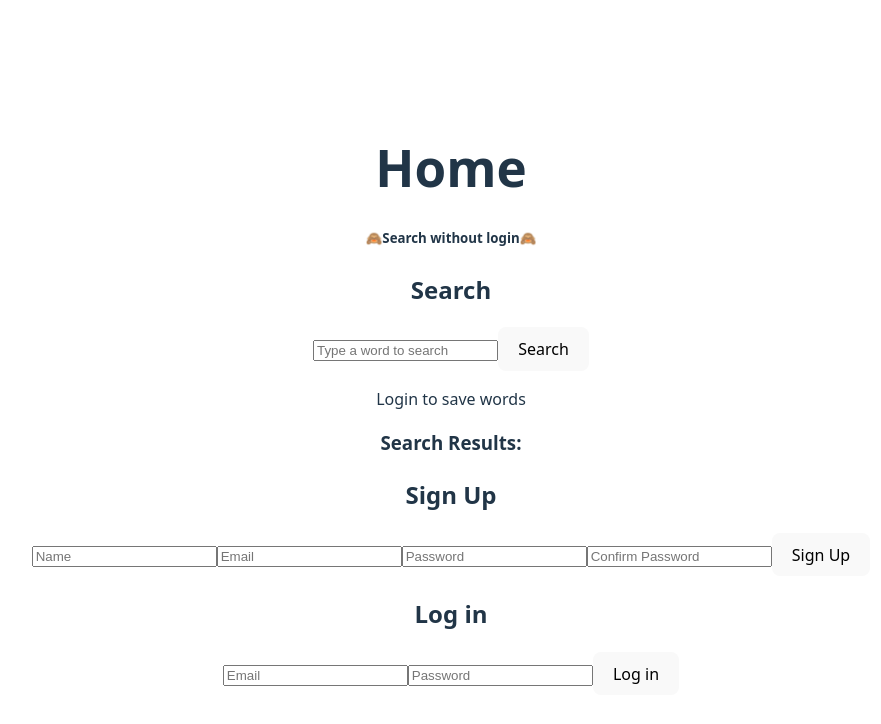
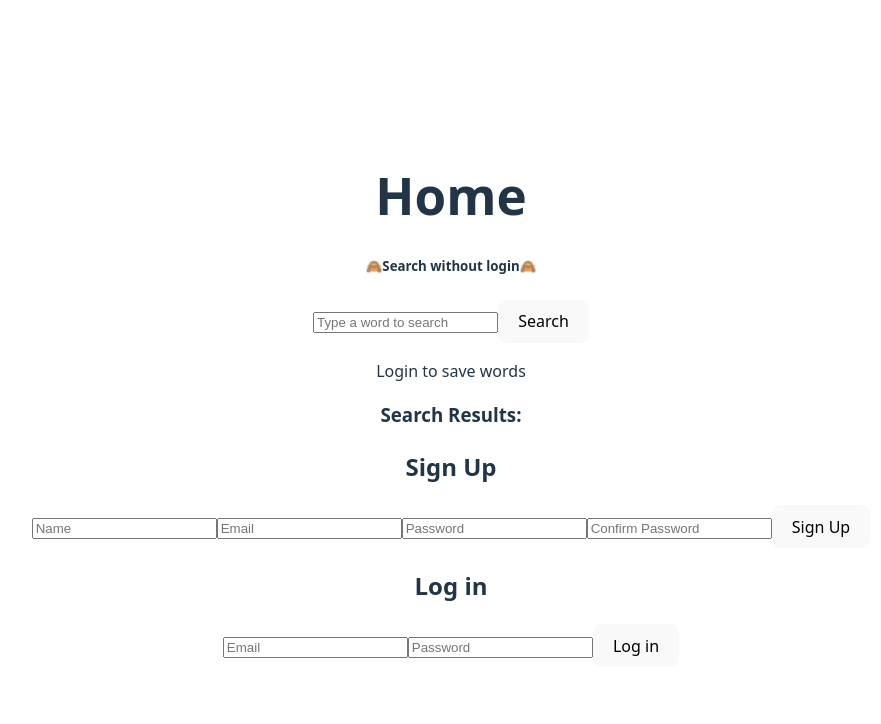
Before and after one commit to minami-77/my-dictionary-frontend, a React (Vite) app: page / in a window 1280 px wide. Shown: the top 724 px of the page, without its empty margins (189-1070 px from the left). Built offline with nearby package versions, Linux system fonts and the light colour scheme.

Commit message:
final jsx

```diff
--- a/src/components/Logout.jsx
+++ b/src/components/Logout.jsx
@@ -1,11 +1,9 @@
-import React from 'react'
-
 export default function Logout() {
 
   const handleLogout = () => {
     // Remove the token from localStorage
     localStorage.removeItem("token");
-    // Optionally, you can redirect the user to the home or login page
+    // redirect the user to the home or login page
     window.location.href = "/";
   }
 
--- a/src/components/Search.jsx
+++ b/src/components/Search.jsx
@@ -41,7 +41,6 @@ export default function Search() {
 
   return (
     <>
-      <h2>Search</h2>
       <input type="text"
         placeholder="Type a word to search"
         value = {typedWord}
```
